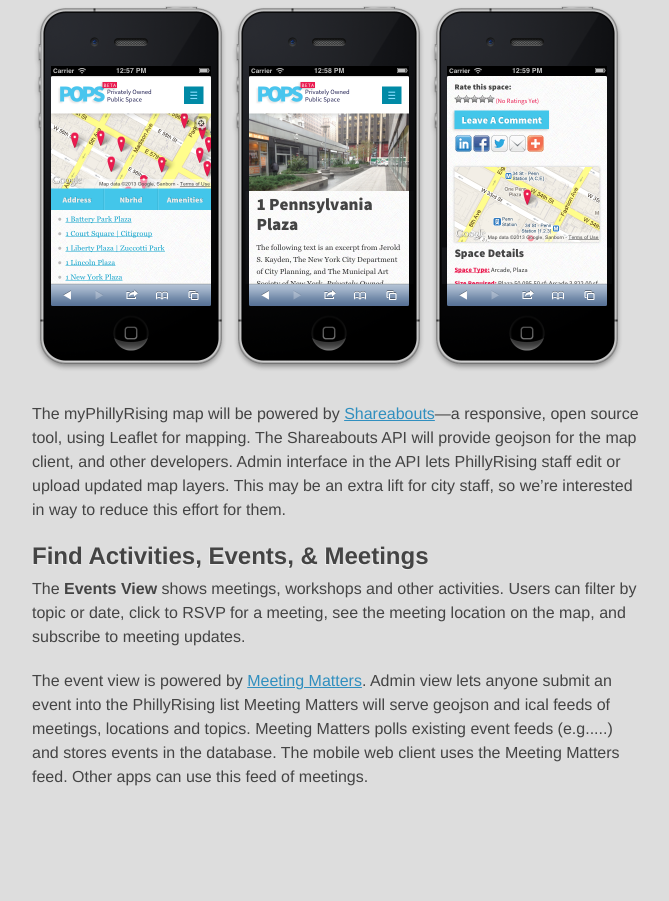
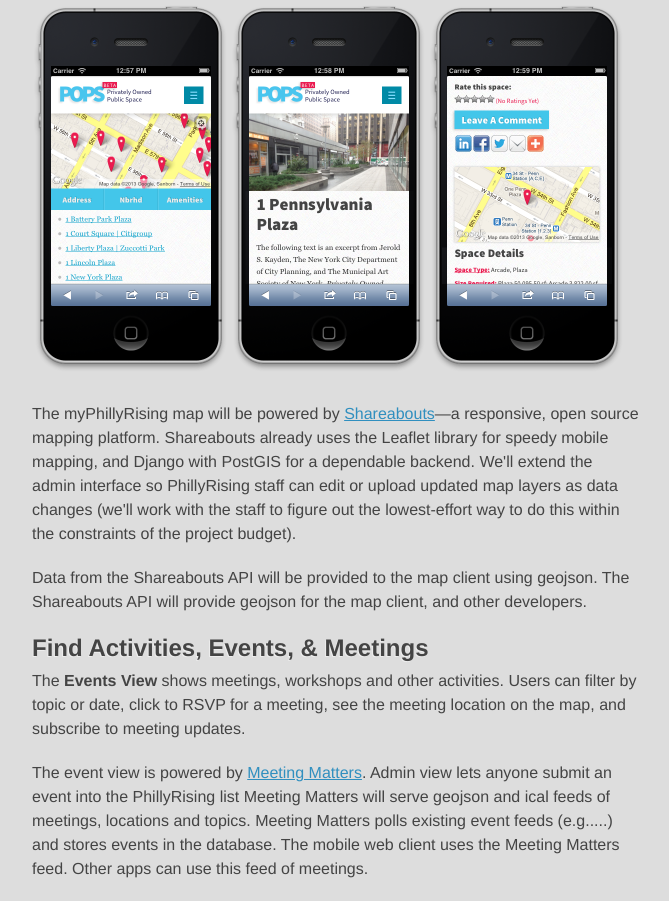
Before and after one commit to openplans/phillyrising-proposal, a plain HTML site: page index.html in a window 1280 px wide. Shown: the part 1858-2759 px from the top of the page, without its empty margins (96-765 px from the left). Before the commit the page ends 2667 px from the top, so only its background shows below. Drawn offline with nearby package versions, Linux system fonts and the light colour scheme.

Commit message:
details of shareabouts

```diff
--- a/index.html
+++ b/index.html
@@ -74,7 +74,11 @@
 
     <p><a href="http://apops.mas.org/"><img class="iphone" src="images/iphone-pops-find-a-pops.png"><img class="iphone" src="images/iphone-pops-1penn.png"><img class="iphone" src="images/iphone-pops-space-details.png"></a></p>
 
-    <p>The myPhillyRising map will be powered by <a href="http://shareabouts.org/">Shareabouts</a>&mdash;a responsive, open source tool, using Leaflet for mapping. The Shareabouts API will provide geojson for the map client, and other developers. Admin interface in the API lets PhillyRising staff edit or upload updated map layers. This may be an extra lift for city staff, so we’re interested in way to reduce this effort for them.</p>
+    <p>The myPhillyRising map will be powered by <a href="http://shareabouts.org/">Shareabouts</a>&mdash;a responsive, open source mapping platform. Shareabouts already uses the Leaflet library for speedy mobile mapping, and Django with PostGIS for a dependable backend. We'll extend the admin interface so PhillyRising staff can edit or upload updated map layers as data changes (we'll work with the staff to figure out the lowest-effort way to do this within the constraints of the project budget).
+
+      <p>Data from the Shareabouts API will be provided to the map client using geojson. The Shareabouts API will provide geojson for the map client, and other developers.
+
+      </p>
 
     <h4>Find Activities, Events, &amp; Meetings</h4>
     <p>The <strong>Events View</strong> shows meetings, workshops and other activities. Users can filter by topic or date, click to RSVP for a meeting, see the meeting location on the map, and subscribe to meeting updates.</p>
```
